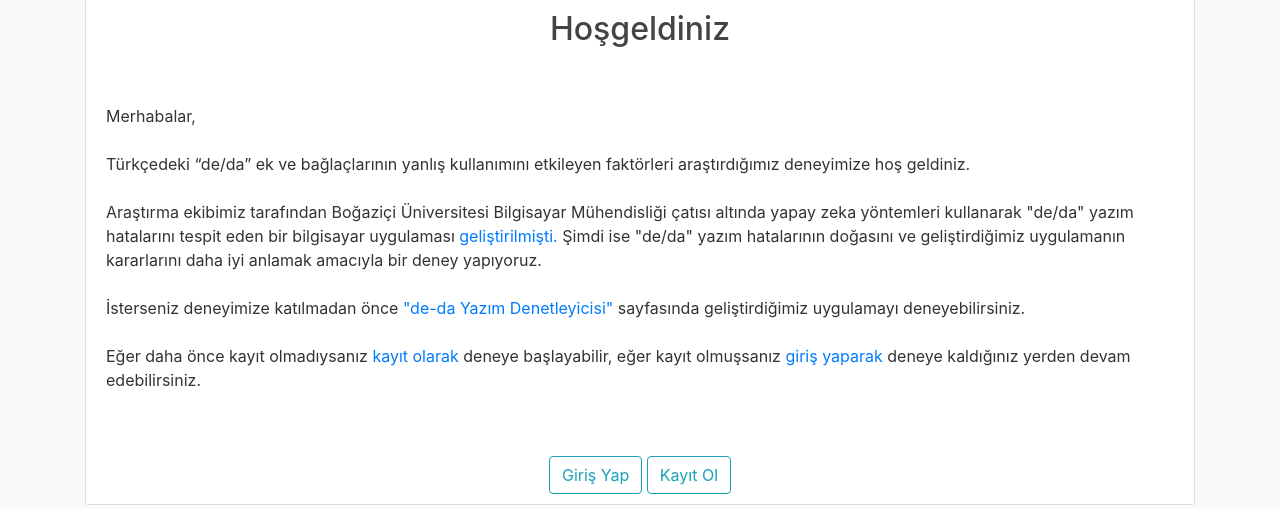
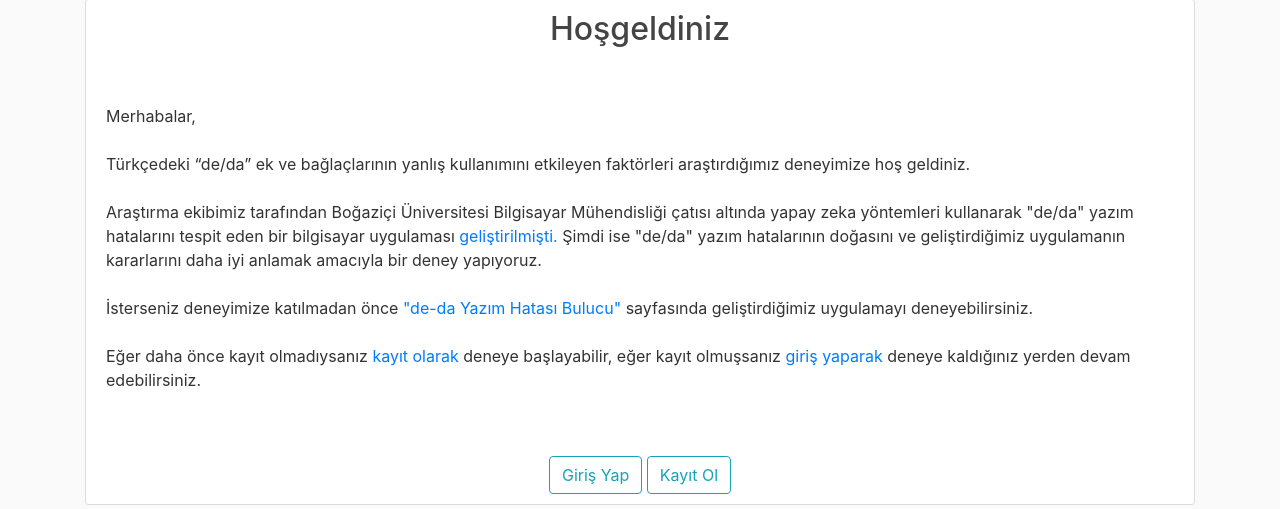
Before and after one commit to derlem/kanarya, a Django app: page / in a window 1280 px wide. Shown: the part 82-591 px from the top of the page. Run offline with Django 3.2, Linux system fonts and the light colour scheme; parts of the project's set-up code (start-up, migrations or seed data) failed here and were passed over; some libraries are stand-ins or nearby versions.

Commit message:
Update welcome page

```diff
--- a/game_project/game/templates/game/welcome.html
+++ b/game_project/game/templates/game/welcome.html
@@ -15,7 +15,7 @@
 
 				Araştırma ekibimiz tarafından Boğaziçi Üniversitesi Bilgisayar Mühendisliği çatısı altında yapay zeka yöntemleri kullanarak "de/da" yazım hatalarını tespit eden bir bilgisayar uygulaması <a href="https://acl-bg.org/proceedings/2019/RANLP%202019/pdf/RANLP009.pdf">geliştirilmişti.</a>  Şimdi ise "de/da" yazım hatalarının doğasını ve geliştirdiğimiz uygulamanın kararlarını daha iyi anlamak amacıyla bir deney yapıyoruz.
 
-				İsterseniz deneyimize katılmadan önce <a href="{% url 'spellchecker_query' %}">"de-da Yazım Denetleyicisi"</a> sayfasında geliştirdiğimiz uygulamayı deneyebilirsiniz.
+				İsterseniz deneyimize katılmadan önce <a href="{% url 'spellchecker_query' %}">"de-da Yazım Hatası Bulucu"</a> sayfasında geliştirdiğimiz uygulamayı deneyebilirsiniz.
 
 				Eğer daha önce kayıt olmadıysanız <a href="{% url 'register' %}">kayıt olarak</a> deneye başlayabilir, eğer kayıt olmuşsanız <a href="{% url 'login' %}">giriş yaparak</a> deneye kaldığınız yerden devam edebilirsiniz.
 
```
